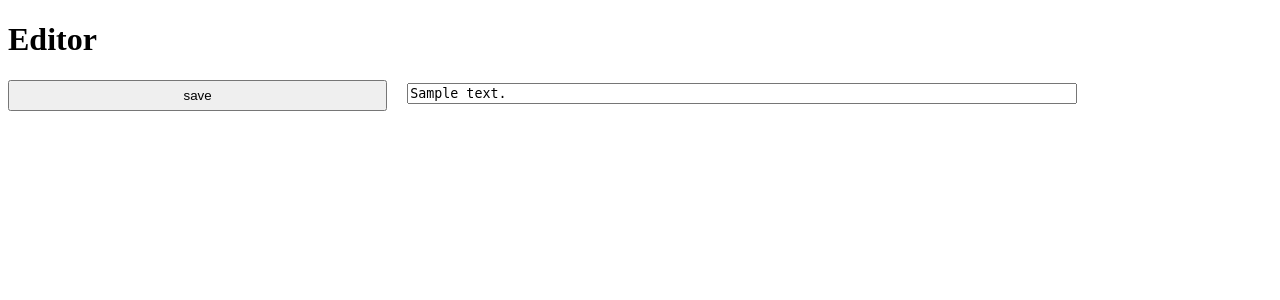
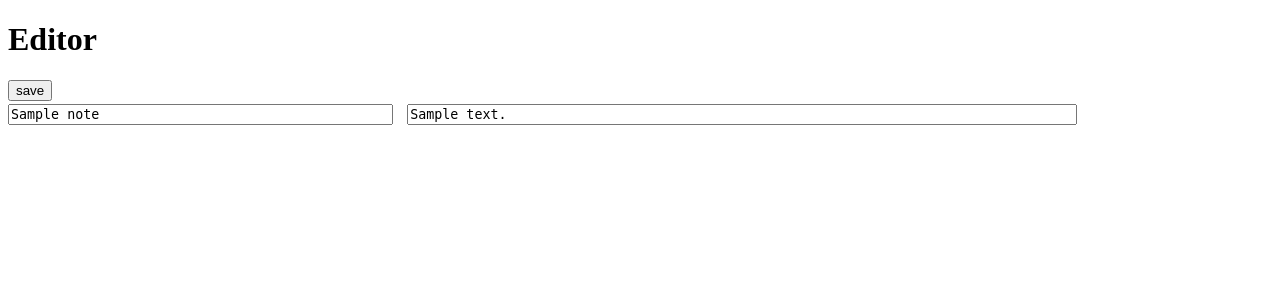
Before and after one commit to troshchiy/flashnote, a Django app: page /editor/ in a window 1280 px wide. Shown: the part 26-326 px from the top of the page. Run offline with Django 5.2, Linux system fonts and the light colour scheme; tables that the repository leaves empty hold one stand-in row (values such as "Sample post").

Commit message:
Add button for saving notes in DB

```diff
--- a/flashnote/editor/forms.py
+++ b/flashnote/editor/forms.py
@@ -5,11 +5,17 @@ from .models import Note
 class NoteForm(forms.ModelForm):
     class Meta:
         model = Note
-        fields = ['text']
-        widgets = {'text': forms.Textarea(attrs={
-            'rows': 1,
-            'oninput': 'auto_grow(this)',
-        })}
-        labels = {'text': ''}
+        fields = ['text', 'question']
+        widgets = {
+            'text': forms.Textarea(attrs={
+                'rows': 1,
+                'oninput': 'auto_grow(this)'}),
+            'question': forms.Textarea(attrs={
+                'rows': 1,
+                'oninput': 'auto_grow(this)'})
+        }
+        labels = {'text': '',
+                  'question': ''}
 
-NoteFormSet = forms.modelformset_factory(Note, form=NoteForm, fields=['text'], extra=0)
+
+NoteFormSet = forms.modelformset_factory(Note, form=NoteForm, extra=0)
--- a/flashnote/editor/models.py
+++ b/flashnote/editor/models.py
@@ -6,7 +6,7 @@ from uuid import uuid4
 class Note(models.Model):
     id = models.UUIDField(primary_key=True, default=uuid4, editable=False)
     text = models.TextField()
-    question = models.TextField(null=True)
+    question = models.TextField(null=True, blank=True)
     author = models.ForeignKey(User, on_delete=models.CASCADE, related_name='notes')
     created = models.DateTimeField(auto_now_add=True)
     updated = models.DateTimeField(auto_now=True)
--- a/flashnote/editor/static/css/editor.css
+++ b/flashnote/editor/static/css/editor.css
@@ -1,8 +1,5 @@
-p {
-    margin: 3px 0px;
-}
-
 textarea {
+  margin: 3px 0px;
   width: 100%;
   height: 15px;
   min-height: 15px;
--- a/flashnote/editor/templates/editor/notes/list.html
+++ b/flashnote/editor/templates/editor/notes/list.html
@@ -5,16 +5,16 @@
 
 {% block content %}
     <h1>Editor</h1>
-    <form class="container" action="{% url 'editor:notes_questions_list' %}" method="post">
-        <input class="" type="submit" value="save">
+    <input type="submit" value="save" form="notes_form">
+    <form id="notes_form" class="container" action="{% url 'editor:notes_list' %}" method="post">
         {% csrf_token %}
-        {{ questions_formset.management_form }}
-        {% for form in questions_formset %}
-            <div class="question">{{ form.as_p }}</div>
-        {% endfor %}
         {{ notes_formset.management_form }}
         {% for form in notes_formset %}
-            <div class="note">{{ form.as_p }}</div>
+            <div class="question" style="{% if not form.question.value %}display: none;{% endif %}">{{ form.question }}</div>
+            <div class="note">{{ form.text }}</div>
+            {% for hidden in form.hidden_fields %}
+                {{ hidden }}
+            {% endfor %}
         {% endfor %}
     </form>
     <script src="{% static 'scripts/main.js' %}"></script>
--- a/flashnote/editor/urls.py
+++ b/flashnote/editor/urls.py
@@ -5,5 +5,5 @@ from . import views
 app_name = 'editor'
 
 urlpatterns = [
-    path('', views.notes_questions_list, name='notes_questions_list'),
+    path('', views.notes_list, name='notes_list'),
 ]
--- a/flashnote/editor/views.py
+++ b/flashnote/editor/views.py
@@ -1,18 +1,12 @@
 from django.shortcuts import render
 from .models import Note
-from .forms import NoteForm, NoteFormSet
+from .forms import NoteFormSet
 
 
-def notes_questions_list(request):
+def notes_list(request):
     notes_formset = NoteFormSet(queryset=Note.objects.all().order_by('created'))
-    for note in notes_formset:
-        print(note)
     if request.method == 'POST':
-        #print(request.POST)
-        new_notes_formset = NoteFormSet(request.POST)
-        for note in new_notes_formset:
-            print(note.instance.__class__)
-            print(note.instance.id)
-            print(note.instance.text)
-            print(note.instance.created)
+        notes_formset = NoteFormSet(request.POST)
+        if notes_formset.is_valid():
+            notes_formset.save()
     return render(request, 'editor/notes/list.html', {'notes_formset': notes_formset})
```
Also changed, not shown: flashnote/editor/migrations/0005_alter_note_question.py (added).
